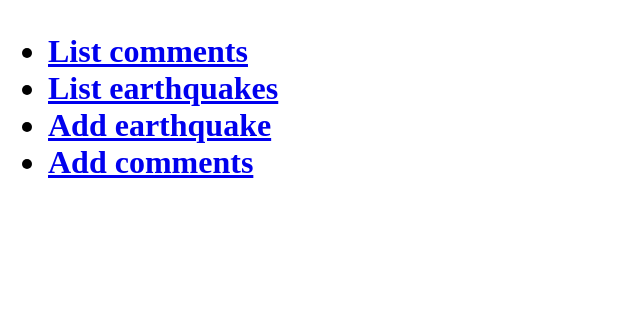
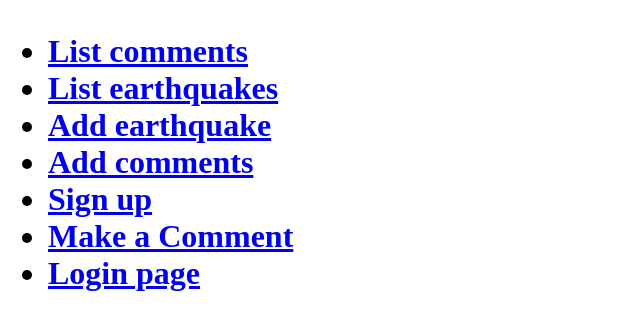
Before and after one commit to itucsdb1964/earthquake, a Flask app: page / in a window 1280 px wide. Shown: the part 126-456 px from the top of the page, without its empty margins (0-640 px from the left). Run offline with Flask 2, Linux system fonts and the light colour scheme; some libraries are stand-ins or nearby versions.

Commit message:
Update home.html

```diff
--- a/templates/home.html
+++ b/templates/home.html
@@ -12,6 +12,9 @@
       <li><a href="/earthquakes">List earthquakes</a> </li>
       <li><a href="/new_earthquake">Add earthquake</a></li>
       <li><a href="/new_comment">Add comments</a></li>
+      <li><a href="/signup">Sign up</a></li>
+      <li><a href="/makecomment">Make a Comment</a></li>
+      <li><a href="/login">Login page</a> </li>
     </ul>
   </body>
 </html>
```
